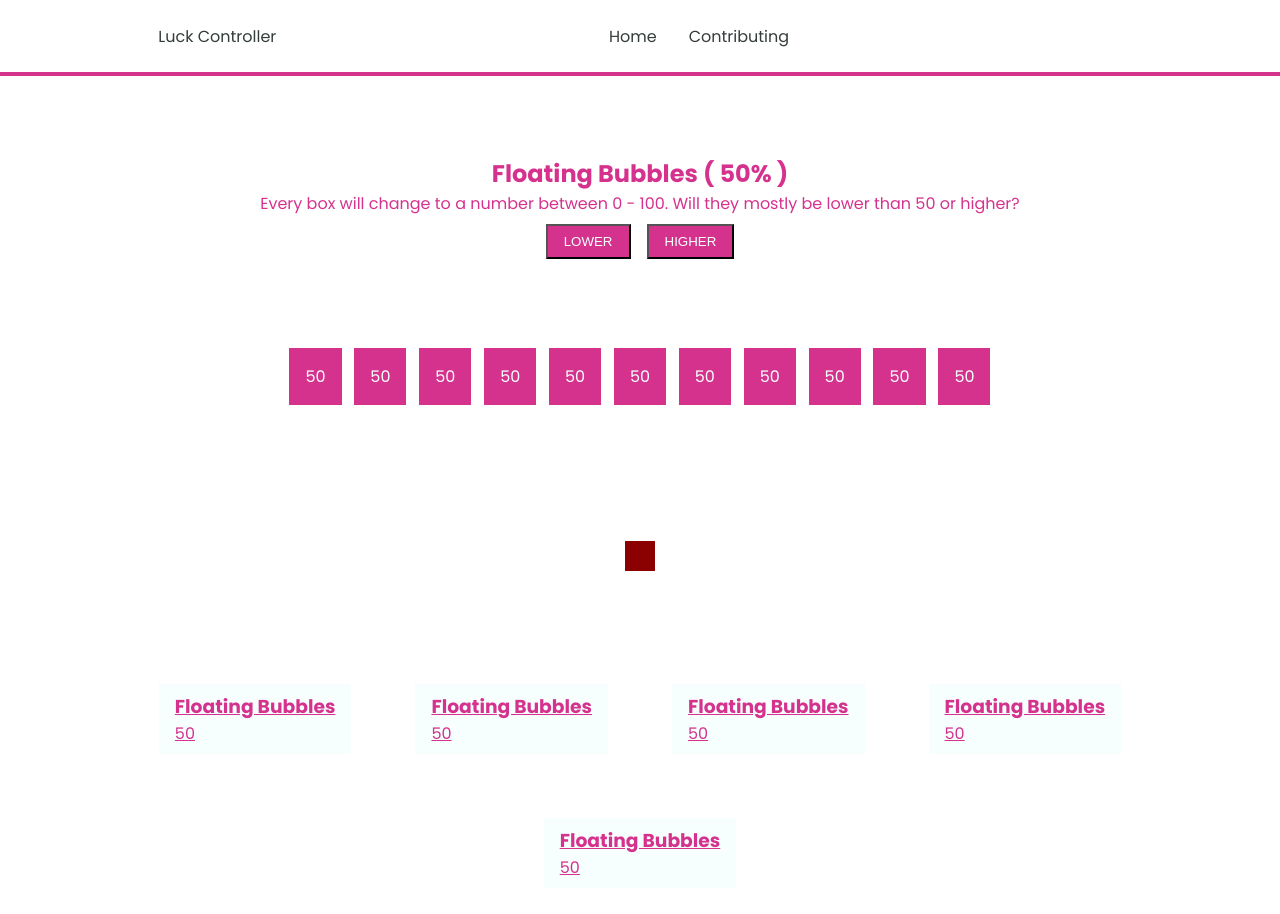
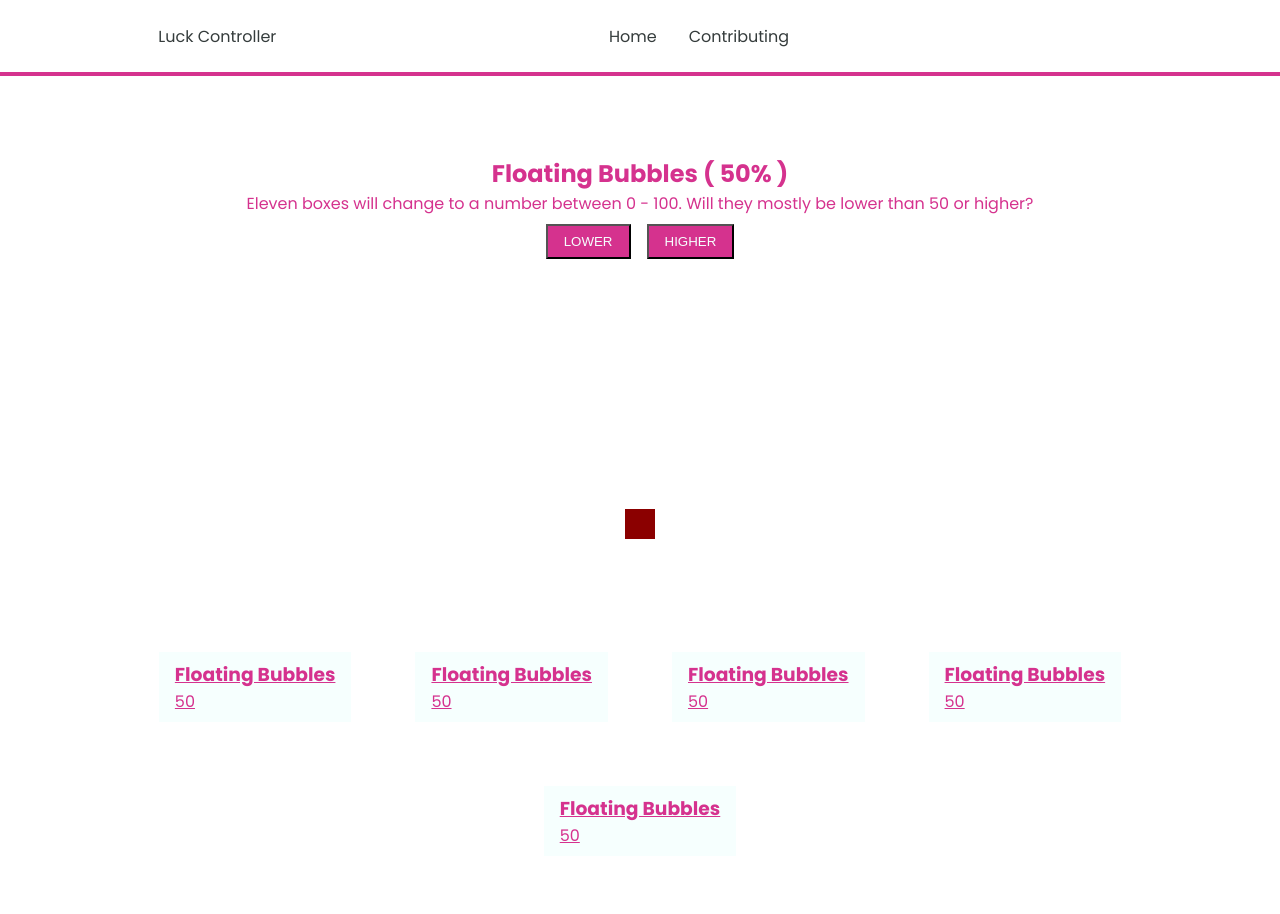
Before and after one commit to Mert18/luck-controller, a React (Create React App) app: page /floating-bubbles in a window 1280 px wide. Shown: the top 914 px of the page. After the commit the page ends 888 px from the top, so only its background shows below. Built offline with nearby package versions, Linux system fonts and the light colour scheme.

Commit message:
i am not that happy but working at least

```diff
--- a/src/screens/FloatingBubbles.tsx
+++ b/src/screens/FloatingBubbles.tsx
@@ -20,6 +20,7 @@ const FloatingBubbles = () => {
     setMyArr(random.filter((el) => el > 50))
     setChosen("up")
   }
+
   useEffect(() => {
     if(myArr.length >= 6 && chosen === "down" || myArr.length >=6 && chosen === "up"){
       setHistory([...history, true])
@@ -34,7 +35,7 @@ const FloatingBubbles = () => {
         <div className="gamescreen">
           <div className="floating-head">
             <h2>Floating Bubbles ( 50% )</h2>
-            <p>Every box will change to a number between 0 - 100. Will they mostly be lower than 50 or higher?</p>
+            <p>Eleven boxes will change to a number between 0 - 100. Will they mostly be lower than 50 or higher?</p>
             <div className="floating-choose">
               <button className="floating-down" onClick={() => {
                   gameStartForDown();
@@ -49,11 +50,12 @@ const FloatingBubbles = () => {
             </div>
           </div>
           <div className="floating-game">
+            {/* }
             <div className="bubbles">
               {random.map((el, i) => (<div className="bubble" key={i}>
                 {el}
               </div>))}
-           </div>
+           </div>{ */ }
             <div className="floating-result">
               {myArr.map((el, i) => (<div className="bubble" key={i}>
                 {el}
--- a/src/styles/floatingBubbles.css
+++ b/src/styles/floatingBubbles.css
@@ -19,7 +19,6 @@
   justify-content: center;
   align-items: center;
   color: var(--red);
-  margin-bottom: 2rem;
 }
 .floating-choose {
   display: flex;
```
